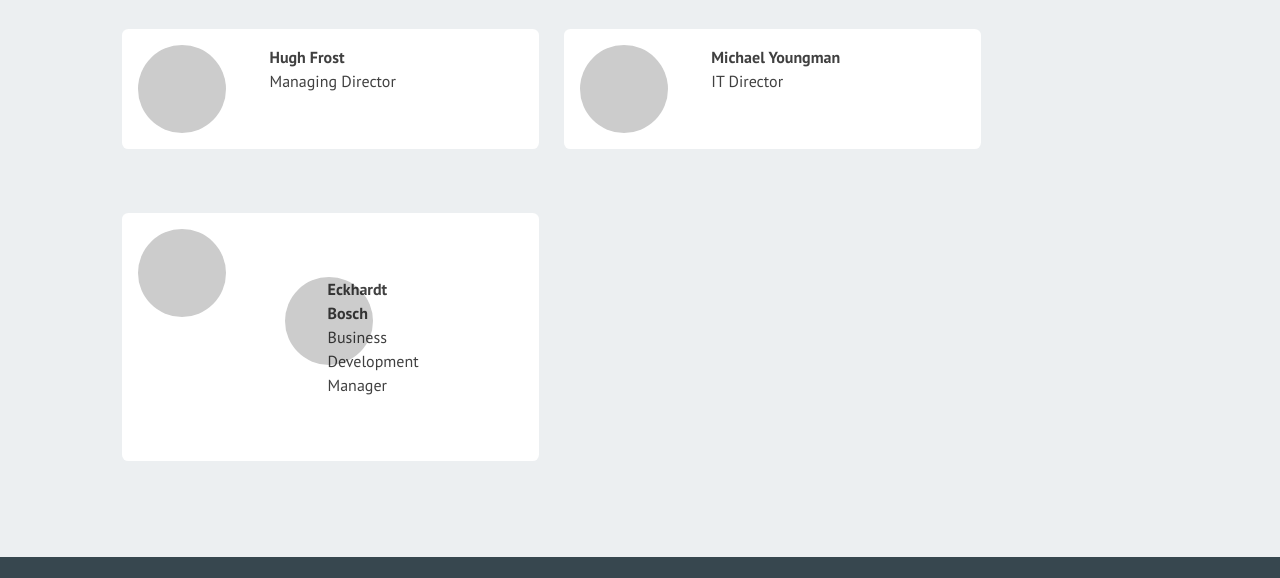
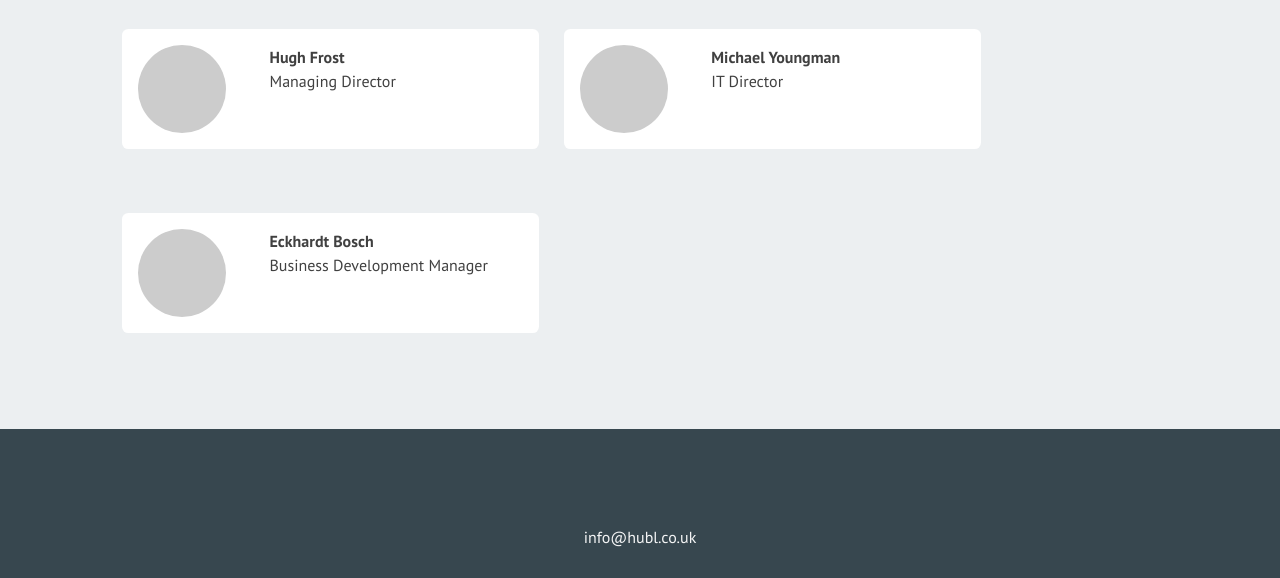
Before and after one commit to charliebyers/hubl, a plain HTML site: page index.html in a window 1280 px wide. Shown: the part 1695-2273 px from the top of the page. Drawn offline with Linux system fonts and the light colour scheme.

Commit message:
Update index.html

```diff
--- a/index.html
+++ b/index.html
@@ -77,11 +77,6 @@
 <div class="mugshot"></div>
 </div>
 
-<div class="team-member">
-<div class="team-member--mugshot">
-<div class="mugshot"></div>
-</div>
-
 <div class="team-member--description">
 <p class="bold">Eckhardt Bosch</p>
 
```
